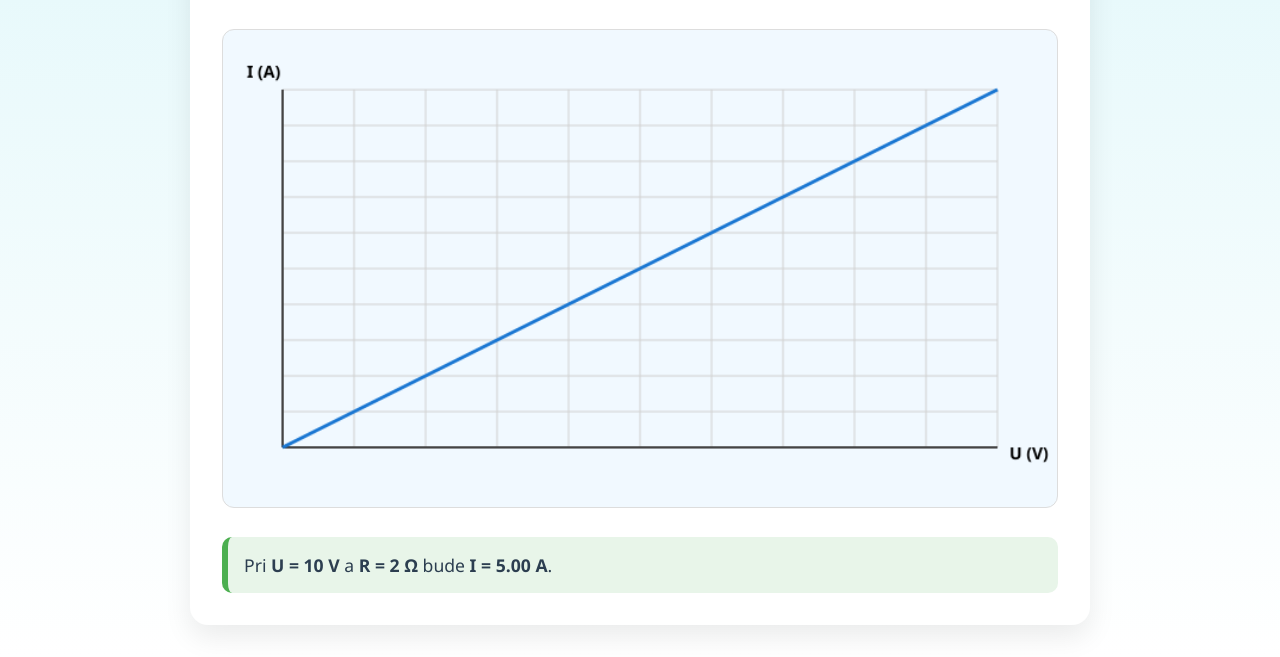
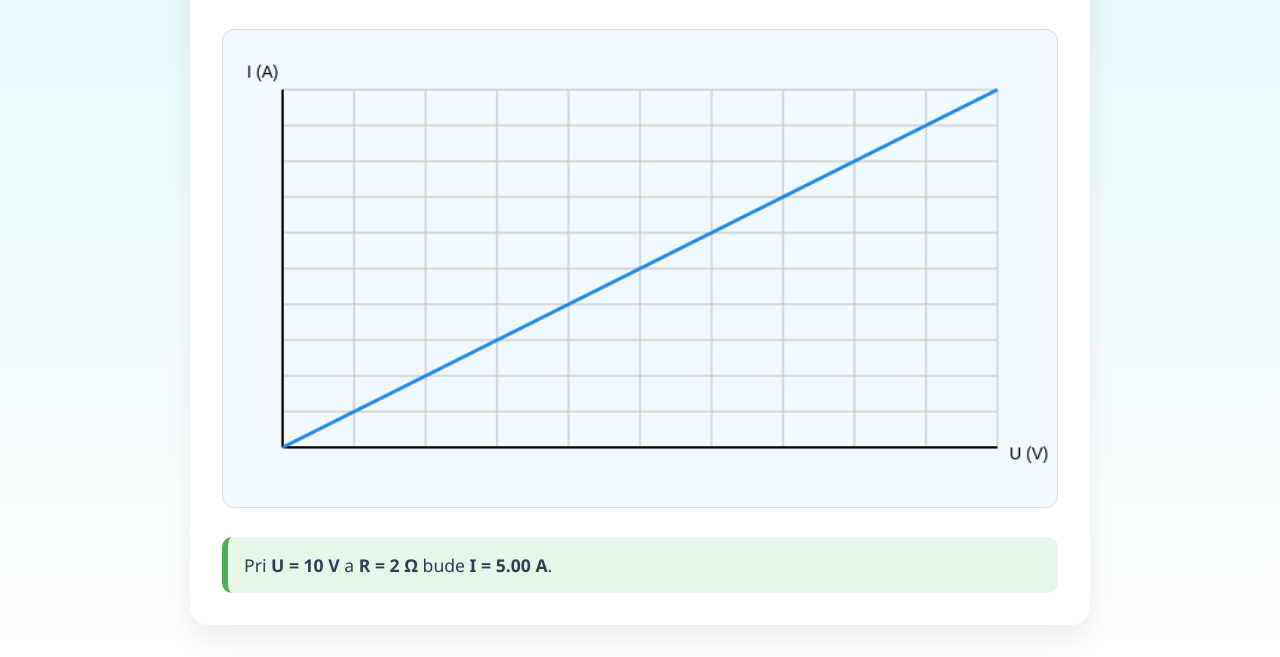
Before and after one commit to MaxSkachkov/Ohmov-zakon, a plain HTML site: page index.html in a window 1280 px wide. Shown: the part 229-886 px from the top of the page. Drawn offline with Linux system fonts and the light colour scheme.

Commit message:
Update index.html

```diff
--- a/index.html
+++ b/index.html
@@ -106,10 +106,10 @@
   </div>
 
  <script>
+  const voltageInput = document.getElementById("voltage");
+  const resistanceInput = document.getElementById("resistance");
   const canvas = document.getElementById("graph");
   const ctx = canvas.getContext("2d");
-    const voltageInput = document.getElementById("voltage");
-    const resistanceInput = document.getElementById("resistance");
   const info = document.getElementById("info");
 
   function drawGraph() {
@@ -124,11 +124,11 @@
 
     const maxI = maxU / R;
 
-      // Очистить холст
+    // Очистить
     ctx.clearRect(0, 0, canvas.width, canvas.height);
 
-      // Сетка
-      ctx.strokeStyle = "#d0d0d0";
+    // Сетка и оси
+    ctx.strokeStyle = "#bbb";
     ctx.lineWidth = 1;
     for (let i = 0; i <= 10; i++) {
       let x = 50 + (i * 60);
@@ -144,7 +144,7 @@
     }
 
     // Оси
-      ctx.strokeStyle = "#444";
+    ctx.strokeStyle = "#000";
     ctx.lineWidth = 2;
     ctx.beginPath();
     ctx.moveTo(50, 350);
@@ -157,12 +157,12 @@
 
     // Подписи осей
     ctx.fillStyle = "#000";
-      ctx.font = "bold 14px Segoe UI";
+    ctx.font = "14px sans-serif";
     ctx.fillText("U (V)", 660, 360);
     ctx.fillText("I (A)", 20, 40);
 
-      // График
-      ctx.strokeStyle = "#1976d2";
+    // Линия графика
+    ctx.strokeStyle = "#1e88e5";
     ctx.lineWidth = 3;
     ctx.beginPath();
 
@@ -176,14 +176,18 @@
 
     ctx.stroke();
 
+    // Обновить информацию
     const exampleI = (maxU / R).toFixed(2);
     info.innerHTML = `Pri <strong>U = ${maxU} V</strong> a <strong>R = ${R} Ω</strong> bude <strong>I = ${exampleI} A</strong>.`;
   }
 
+  // Обработчики событий
   voltageInput.addEventListener("input", drawGraph);
   resistanceInput.addEventListener("input", drawGraph);
 
-    drawGraph(); // стартовое отображение
+  // Нарисовать график при загрузке
+  window.addEventListener("DOMContentLoaded", drawGraph);
 </script>
+
 </body>
 </html>
```
Lines whose indentation alone changed are shown as unchanged.
